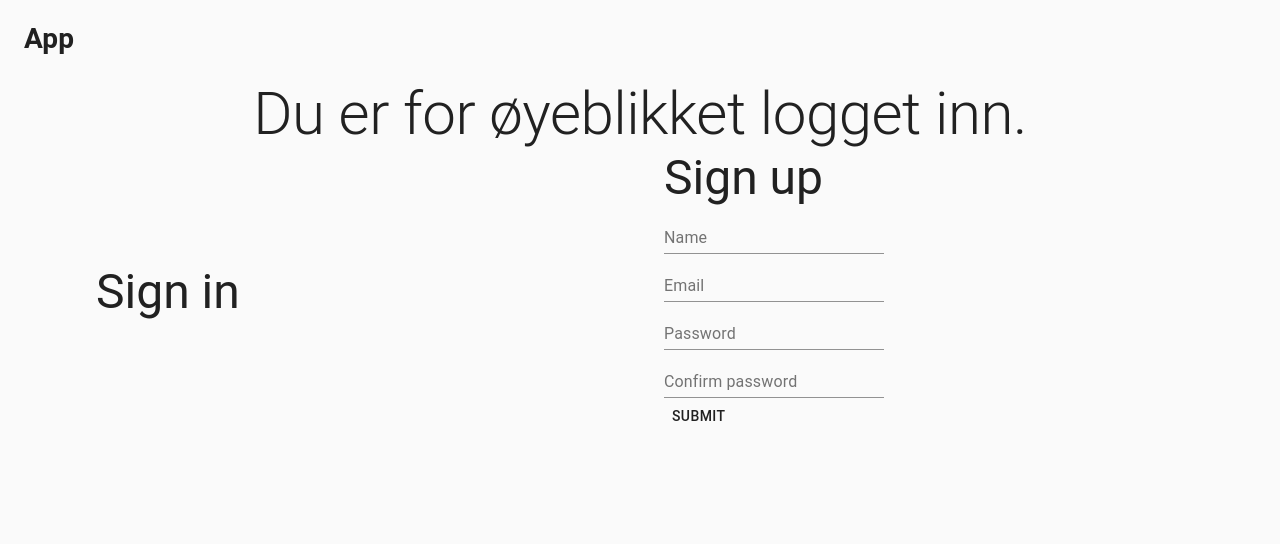
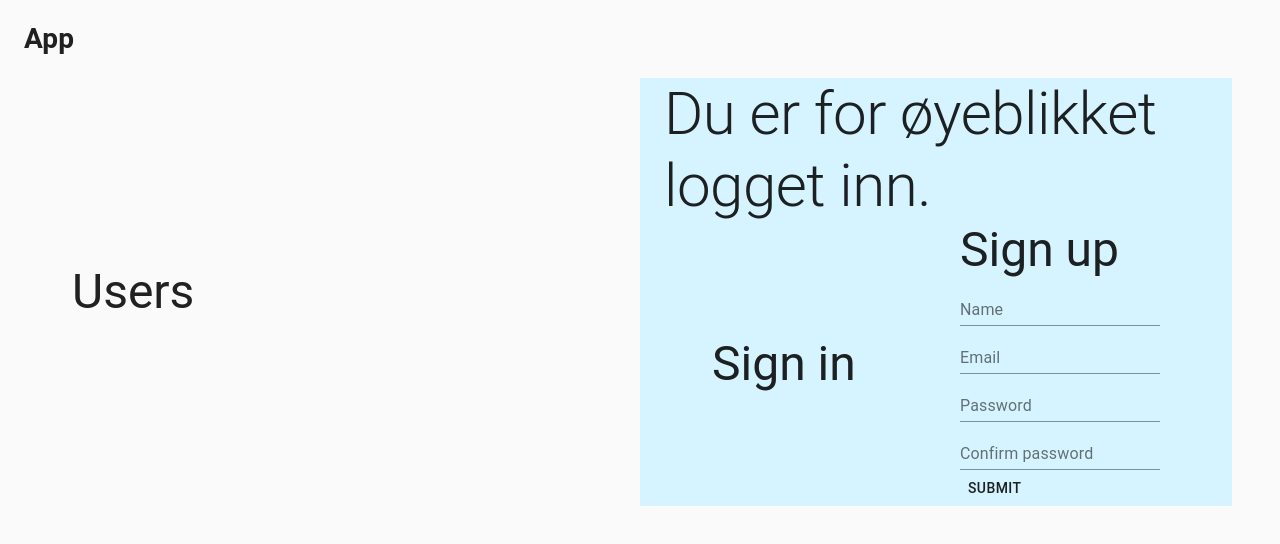
Before and after one commit to magnus-schj/Wishlist, a React (Vite) app in the folder frontend/react/main/: page / in a window 1280 px wide. Shown: the top 544 px of the page. Built offline with nearby package versions, Linux system fonts and the light colour scheme; no server answers.

Commit message:
added wishes as field to backend, start of usermenu

```diff
--- a/frontend/react/main/index.html
+++ b/frontend/react/main/index.html
@@ -4,7 +4,7 @@
     <meta charset="UTF-8" />
     <link rel="icon" type="image/svg+xml" href="/src/favicon.svg" />
     <meta name="viewport" content="width=device-width, initial-scale=1.0" />
-    <title>Vite App</title>
+    <title>Wishlist dev</title>
   </head>
   <body>
     <div id="root"></div>
--- a/frontend/react/main/src/App.jsx
+++ b/frontend/react/main/src/App.jsx
@@ -1,15 +1,30 @@
 import React, { useEffect } from "react";
-import { useSelector, useDispatch } from "react-redux";
+import { useDispatch } from "react-redux";
 
 import { auth } from "./firebase/firebase.utils";
 import { setCurrentUser } from "./features/currentUser/currentUser.slice";
 
 import SignInAndSignUp from "./components/signInAndSignUp/SignInAndSignUp.component";
+import UserMenu from "./components/user-menu/UserMenu.component";
+
 import { CssBaseline, Container } from "@material-ui/core";
+import { makeStyles } from "@material-ui/core/styles";
+
+const useStyles = makeStyles({
+  root: {
+    display: "flex",
+    flexDirection: "column",
+  },
+  contentContainer: {
+    display: "flex",
+    alignItems: "center",
+    justifyContent: "space-between",
+  },
+});
 
 function App() {
   const dispatch = useDispatch();
-  const currentUser = useSelector((state) => state.currentUser.userInfo);
+  const classes = useStyles();
 
   let unsubscribeFromAuth = null;
   useEffect(() => {
@@ -23,9 +38,13 @@ function App() {
   return (
     <>
       <CssBaseline />
-      <Container className="App">
+      <Container className={classes.root}>
         <h1>App</h1>
-        <SignInAndSignUp />
+
+        <Container className={classes.contentContainer}>
+          <UserMenu />
+          <SignInAndSignUp />
+        </Container>
       </Container>
     </>
   );
--- a/frontend/react/main/src/components/sign-up/SignUp.component.jsx
+++ b/frontend/react/main/src/components/sign-up/SignUp.component.jsx
@@ -44,7 +44,6 @@ const SignUp = () => {
           password
         );
 
-        console.log("user:", user);
         await createUserProfileDocument(user, { name });
 
         clearInputs();
--- a/frontend/react/main/src/components/signInAndSignUp/SignInAndSignUp.component.jsx
+++ b/frontend/react/main/src/components/signInAndSignUp/SignInAndSignUp.component.jsx
@@ -11,10 +11,12 @@ import { makeStyles } from "@material-ui/core/styles";
 
 const useStyles = makeStyles({
   root: {
+    maxWidth: "50%",
     display: "flex",
     flexDirection: "column",
     alignItems: "center",
     justifyContent: "center",
+    background: "#d6f4ff",
   },
   signInWrapper: {
     display: "flex",
--- /dev/null
+++ b/frontend/react/main/src/components/user-menu/UserMenu.component.jsx
@@ -0,0 +1,23 @@
+import React from "react";
+
+import { Container, Typography } from "@material-ui/core";
+import { makeStyles } from "@material-ui/core/styles";
+
+const useStyles = makeStyles({
+  root: {
+    marginLeft: 0,
+  },
+});
+
+const UserMenu = () => {
+  const classes = useStyles();
+  return (
+    <Container className={classes.root}>
+      <Typography variant="h3" color="initial">
+        Users
+      </Typography>
+    </Container>
+  );
+};
+
+export default UserMenu;
--- a/frontend/react/main/src/firebase/firebase.utils.js
+++ b/frontend/react/main/src/firebase/firebase.utils.js
@@ -45,6 +45,7 @@ export const createUserProfileDocument = async (userAuth, additionalData) => {
       await userRef.set({
         email,
         createdAt,
+        wishes: [],
         ...additionalData,
       });
     } catch (error) {
```
